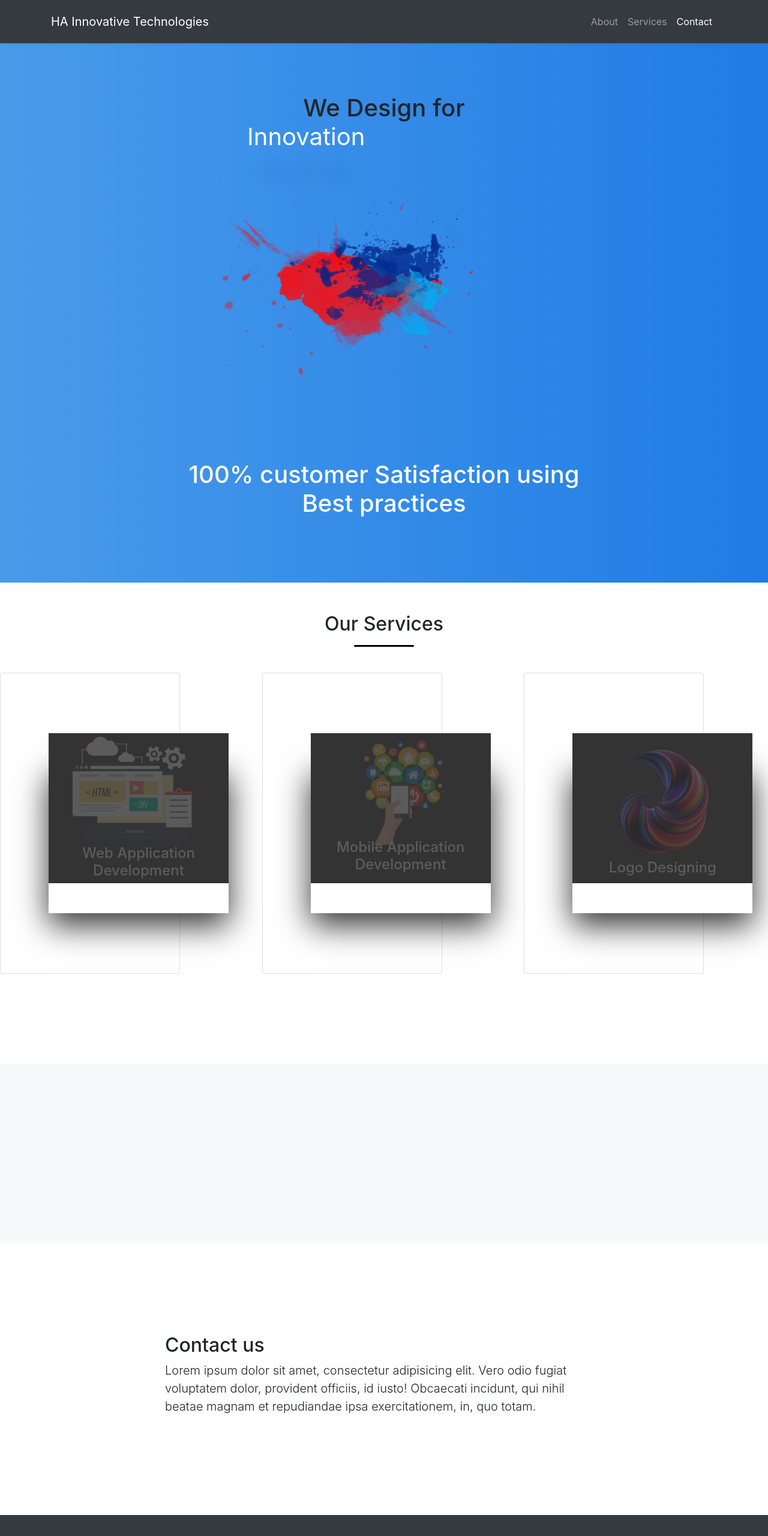
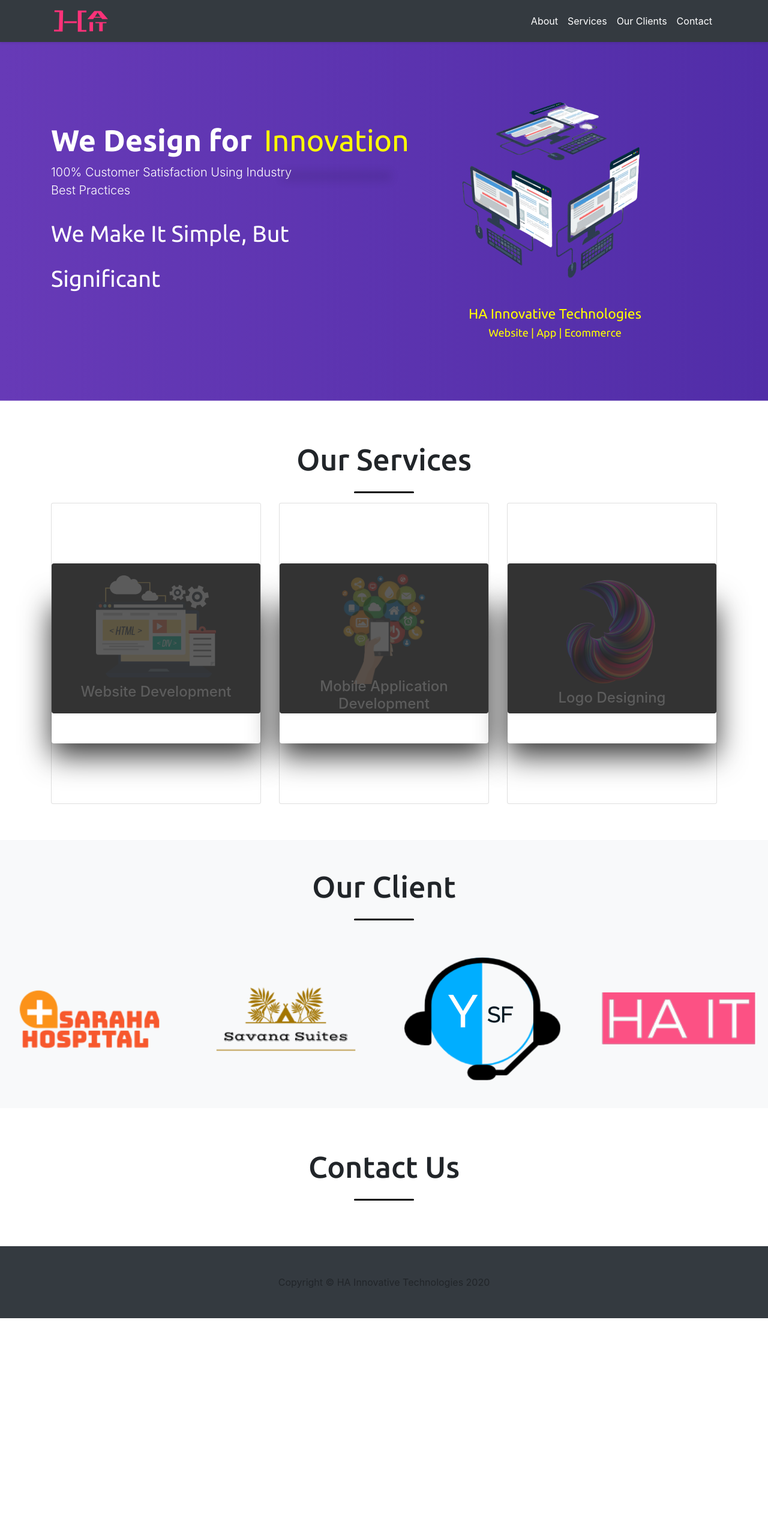
Before and after one commit to ansabsid/Basic-Puppeteer-, a website with bundled scripts: page HA Innovate/index.html in a window 1280 px wide. Shown: the top 2560 px of the page at 60% size. After the commit the page ends 2197 px from the top, so only its background shows below. Built offline with nearby package versions, Linux system fonts and the light colour scheme.

Commit message:
Add files via upload

```diff
--- a/HA Innovate/css/scrolling-nav.css
+++ b/HA Innovate/css/scrolling-nav.css
@@ -3,14 +3,16 @@
  * Copyright 2013-2020 Start Bootstrap
  * Licensed under MIT (https://github.com/StartBootstrap/startbootstrap-scrolling-nav/blob/master/LICENSE)
  */
-
-
+ #clients{
+    background-color: black;
+    height: 100vh;
+ }
 header {
   padding: 156px 0 100px;
 }
 
 section {
-  padding: 150px 0;
+  margin: 60px 0;
 }
 
 .bg-dark{
@@ -21,46 +23,105 @@ section {
 	    background: rgba(255, 255, 255, 0.98) !important;
 
 }
+.nav-basic{
+  color: white !important;
+}
 
 .nav-color.ncol{
 	color:black !important;
 }
 
 .masthead {
-  height: 100%;
+ /* height: 100vh;*/
   min-height: 500px;
-  background: linear-gradient(to right, rgba(73,155,234,1) 0%, rgba(32,124,229,1) 100%);
+background: linear-gradient(to right, #673ab7, #512da8);
   background-size: cover;
   background-position: center;
   background-repeat: no-repeat;
+   position: relative;
+    overflow: hidden;
 }
- .dropping-texts{
-    display: inline-block;
-    width:80px;
-    text-align: left;
-    height:45px;
-    padding-left: 5px;
+
+.overlay1 {
+    position: absolute;
+    top: 0;
+    z-index: 10;
+    width: 130px;
+    height: 2645px;
+    background: rgba(0,0,0,0.1);
+    transform: skew(143.25deg);
+    left: 300px;
+}
+@media only screen and (max-width: 767px) {
+.overlay1 {
+    position: absolute;
+    top: 0;
+    z-index: 10;
+    width: 130px;
+    height: 1325px;
+    background: rgba(0,0,0,0.1);
+    transform: skew(150.25deg);
+    left: 316px;
+}
+  }
+  @media only screen and (max-width: 350px){
+.overlay1 {
+    position: absolute;
+    top: 0;
+  z-index: 10;
+    width: 90px;
+    height: 501px;
+    background: rgba(0,0,0,0.1);
+    transform: skew(153.25deg);
+    left: 155px;
+}
+  }
+
+.c-margin1
+{
+  margin-top: 40px;
+}
+
+.f-size{
+  font-size: 50px;
+  color: white;
+}
+ @media only screen and (max-width: 550px){
+.f-size{
+  font-size: 25px !important;
+}
+.c-margin1
+{
+  margin-top: 60px;
+}
+.c-margin2{
+  margin-top: 30px;
+  }
+}
+
+.dropping-texts{
+    height:38px;
+    padding-left: 20px;
     vertical-align: 0px;
 }
-.dropping-texts > div{
+.dropping-texts > span{
 
-font-size: 50px;
 opacity:0;
 margin-left: 100px;
 position: absolute;
 font-weight: 300;
-box-shadow: 0px 60px 25px -20px rgba(0,0,0,0.1);
+box-shadow: 0px 60px 15px -30px rgba(0,0,0,0.1);
 }
-.dropping-texts > div:nth-child(1){
+.dropping-texts > span:nth-child(1){
     animation: roll 5s linear infinite 0s;
 }
-.dropping-texts > div:nth-child(2){
+.dropping-texts > span:nth-child(2){
     animation: roll 5s linear infinite  1s;
 }
-.dropping-texts > div:nth-child(3){
+.dropping-texts > span:nth-child(3){
     animation: roll 5s linear infinite 2s;
 }
-.dropping-texts > div:nth-child(4){
+.dropping-texts > span:nth-child(4){
     animation: roll 5s linear infinite 3s;
 }
 @keyframes roll{
@@ -110,8 +171,9 @@ box-shadow: 0px 60px 25px -20px rgba(0,0,0,0.1);
 }
 
 
+/*Ansab card changes*/
  .card{
-  padding-left: 80px;
+  /*margin-left: 20px;*/
   border: none;
     position: relative;
     cursor: pointer;
@@ -131,6 +193,7 @@ box-shadow: 0px 60px 25px -20px rgba(0,0,0,0.1);
     align-items: center;
     z-index: 1;
     transform: translateY(100px);
+    width:100%;
 }
 
  .card:hover .face.face1{
@@ -170,6 +233,7 @@ box-shadow: 0px 60px 25px -20px rgba(0,0,0,0.1);
 
     box-shadow: 0 20px 50px rgba(0, 0, 0, 0.8);
     transform: translateY(-100px);
+    width: 100%;
 }
 
  .card:hover .face.face2{
@@ -187,3 +251,38 @@ box-shadow: 0px 60px 25px -20px rgba(0,0,0,0.1);
     background: #333;
     color: #fff;
 }
+.slick-slide{
+    margin: 0 20px;
+    display: none;
+    float: left;
+    height: 100%;
+    min-height: 1px;
+
+}
+.slide img{
+    width:20%;
+    display: block;
+    float: left;
+}
+.slider{
+    position:relative;
+    display: block;
+    box-sizing: border-box;
+}
+.slick-list{
+    position: relative;
+    display: block;
+    overflow: hidden;
+    margin: 0;
+    padding: 0;
+}
+.slick-track{
+    position: relative;
+    top: 0;
+    left: 0;
+    display: block;
+
+}
+.slick-initialized .slide{
+    display: block;
+}
--- a/HA Innovate/index.html
+++ b/HA Innovate/index.html
@@ -9,36 +9,42 @@
   <meta name="author" content="">
 
   <title>HA Innovative Technologies</title>
-
+   <link rel="stylesheet" type="text/css" href="css/swiper.min.css">
   <!-- Bootstrap core CSS -->
   <link href="vendor/bootstrap/css/bootstrap.min.css" rel="stylesheet">
+  <link href="https://fonts.googleapis.com/css2?family=Ubuntu:wght@400;500;700&display=swap" rel="stylesheet">
+    <!-- CUSTOM STYLE CSS -->
+    <!-- GOOGLE FONT -->
+   <link href="https://fonts.googleapis.com/css2?family=Ubuntu:wght@500;700&display=swap" rel="stylesheet">
 
   <!-- Custom styles for this template -->
   <link href="css/scrolling-nav.css" rel="stylesheet">
-  <!--script Caurosel-->
 
-
+   <script src="https://ajax.googleapis.com/ajax/libs/jquery/3.5.1/jquery.min.js"></script>
 </head>
 
-<body id="page-top" >
+<body id="page-top">
 
   <!-- Navigation -->
-  <nav class="navbar navbar-expand-lg navbar-dark bg-dark fixed-top shadow-sm p-3 mb-5" id="mainNav">
+  <nav class="navbar navbar-expand-lg navbar-dark bg-dark fixed-top shadow-sm p-3 mb-5" id="mainNav" style="height: 70px">
     <div class="container">
-      <a class="navbar-brand js-scroll-trigger nav-color" href="#page-top">HA Innovative Technologies</a>
+      <a class="navbar-brand js-scroll-trigger nav-color" href="#page-top"><img src="images/hait1.png" height="70px" width="100px"></a>
       <button class="navbar-toggler" type="button" data-toggle="collapse" data-target="#navbarResponsive" aria-controls="navbarResponsive" aria-expanded="false" aria-label="Toggle navigation">
         <span class="navbar-toggler-icon"></span>
       </button>
       <div class="collapse navbar-collapse" id="navbarResponsive">
         <ul class="navbar-nav ml-auto">
           <li class="nav-item">
-            <a class="nav-link js-scroll-trigger nav-color" href="#about">About</a>
+            <a class="nav-link js-scroll-trigger nav-basic nav-color" href="#about">About</a>
           </li>
           <li class="nav-item">
-            <a class="nav-link js-scroll-trigger nav-color" href="#services">Services</a>
+            <a class="nav-link js-scroll-trigger nav-basic nav-color" href="#services">Services</a>
           </li>
           <li class="nav-item">
-            <a class="nav-link js-scroll-trigger nav-color" href="#contact">Contact</a>
+            <a class="nav-link js-scroll-trigger nav-basic nav-color" href="#clients">Our Clients</a>
+          </li>
+          <li class="nav-item">
+            <a class="nav-link js-scroll-trigger  nav-basic nav-color" href="#contact">Contact</a>
           </li>
         </ul>
       </div>
@@ -46,104 +52,148 @@
   </nav>
 
  <header class="masthead">
+  <div class="container">
+ <!--     <div class="overlay1"> </div>  <a href='https://pngtree.com/so/people'>people png from pngtree.com</a> <a href='https://pngtree.com/so/app'>app png from pngtree.com</a> -->
+    <div class="row ">
+      <div class="col-sm-12 col-md-5 col-lg-5 f-size c-margin1 ">
 
-   <div class="container">
-     <div class="row " ><h1 class="display-6 text-center col-lg-8 mx-auto" >We Design for<div class="dropping-texts col-lg-8 mx-auto " style="color:white;" >
-
-       <div><b>Innovation</b></div>
-       <div><b>Passion</b></div>
-       <div><b>Everyone!</b></div>
-         </div><img src="color1.png" style="margin-left: -100px;width:500px" > <h1 class="  display-6 text-center col-lg-8 mx-auto text-white" >100% customer Satisfaction using Best practices</h1></h1>
-
-   </div></div>
+      <!--  <h1 class="font-weight-light">Vertically Centered Masthead Content</h1>
+        <p class="lead">A great starter layout for a landing page</p>-->
 
 
+        <span class="font-weight-dark" style="font-family: 'Ubuntu', sans-serif;font-weight: 700">We Design for</span>
+        <span class="dropping-texts font-weight-bold " style="color:yellow;font-family: 'Ubuntu', sans-serif;" >
+
+       <span><b>Innovation</b></span>
+       <span><b>Passion</b></span>
+       <span><b>Everyone!</b></span>
+
+         </span>
+        <p class="lead">100% Customer Satisfaction Using Industry Best Practices</p>
+       <span class="font-weight-dark f-size" style="font-family: 'Ubuntu', sans-serif;font-weight: 400;font-size: 38px">We Make It Simple, But Significant</span>
 
 
+      </div>
+       <div class="col-md-1 col-lg-1"></div>
+       <div class="col-sm-12 col-md-6 col-lg-6 c-margin2 text-center"><img src="images/webdesign1.png" class="img-fluid mx-auto d-block"  alt="Responsive image">
+        <span  style="font-family: 'Ubuntu', sans-serif;font-size:23px;font-weight: 400;color:yellow">HA Innovative Technologies</span><br>
+         <span  style="font-family: 'Ubuntu', sans-serif;font-size:18px;font-weight: 400;color:yellow">Website | App | Ecommerce</span>
+    </div>
+  </div>
 </header>
 
-  <section id="about">
+  <section id="services">
+    <div class="container">
+      <div class="row">
+        <div class="col-12">
+         <span class="text-center mx-auto d-block" style="font-family: 'Ubuntu', sans-serif;font-size:50px;font-weight: 500;">Our Services
+         </span>
+          <hr class="rounded" style="border-top: 3px solid #000000;border-radius: 5px;width: 100px;">
+        </div>
+      </div>
+      <div class="row" >
+      <div class="col-sm-12 col-md-4 d-flex align-items-center justify-content-center"><div class="card" >
+            <div class="face face1 rounded">
+                <div class="content">
+                    <img src="images/webisteDevelopment.png" class="img-fluid mx-auto d-block">
+                    <h3>Website Development</h3>
+                </div>
+            </div>
+            <div class="face face2 rounded">
+                <div class="content text-center" >
+                   <span class="font-weight-dark f-size" style="font-family: 'Ubuntu', sans-serif;font-weight: 200;font-size: 20px;color: black"> We develop CMS Applications,E-commerce Applications and Custom Web Applications using Industry standard Tools.</span>
 
+                </div>
+            </div>
+        </div></div>
+        <div class="col-sm-12 col-md-4 d-flex align-items-center justify-content-center"><div class="card" >
+            <div class="face face1 rounded">
+                <div class="content text-center">
+                    <img src="images/Mobile.png" class="img-fluid mx-auto d-block">
+                    <h3 style="margin-top: -10px">Mobile Application Development</h3>
+                </div>
+            </div>
+            <div class="face face2 rounded">
+                <div class="content text-center">
+                    <span class="font-weight-dark f-size" style="font-family: 'Ubuntu', sans-serif;font-weight: 200;font-size: 20px;color: black"> We develop IOS Applications,Android Apps as well as Hybrid Ionic App,choose the one you are looking for!</span>
+
+                </div>
+            </div>
+        </div></div>
+       <div class="col-sm-12 col-md-4 d-flex align-items-center justify-content-center"><div class="card" >
+            <div class="face face1 rounded">
+                <div class="content text-center">
+                    <img src="images/logoDesigning.png" class="img-fluid mx-auto d-block">
+                    <h3>Logo Designing</h3>
+                </div>
+            </div>
+            <div class="face face2 rounded">
+                <div class="content text-center">
+                    <span class="font-weight-dark f-size" style="font-family: 'Ubuntu', sans-serif;font-weight: 200;font-size: 20px;color: black"> Creative members on our side ready to deliver the best logo designing experience. </span>
+
+                </div>
+            </div>
+        </div></div>
+      </div>
+    </div>
+  </section>
+
+  <section id="clients" class="bg-light" style="height: 100%;padding-top: 40px" >
 
       <div class="row">
-        <div class="col-lg-8  mx-auto">
-          <h2 class="text-center" style="margin-top: -100px">Our Services</h2>
+        <div class="col-12 ">
+         <span class="text-center mx-auto d-block" style="font-family: 'Ubuntu', sans-serif;font-size:50px;font-weight: 500;">Our Client
+         </span>
           <hr class="rounded" style="border-top: 3px solid #000000;border-radius: 5px;width: 100px;">
+        </div>
+      </div>
+      <div class="row">
+                <div class="col-sm col-md d-flex align-items-center justify-content-center">
+                  <img src="images/saraha.png" style="padding: 20px;width:300px;">
+                </div>
+                <div class="col-sm col-md d-flex align-items-center justify-content-center">
+                   <img src="images/savana.png" style="width:300px;padding: 20px">
+               </div>
+                <div class="col-sm  col-md d-flex align-items-center justify-content-center">
+                   <img src="images/final_logo.png" style="padding: 20px;width: 300px">
+               </div>
+                <div class="col-sm col-md d-flex align-items-center justify-content-center">
+                   <img src="images/logo1.png"style="width:300px;padding: 20px" >
+               </div>
 
 
       </div>
 
 
-     </div>
 
-      <div class="row  " >
-        <div class="col-md-4  mx-auto"><div class="card" style="width: 300px">
-            <div class="face face1">
-                <div class="content">
-                    <img src="htmlcssheader.png" style=" margin-left: 40px">
-                    <h3>Web Application Development</h3>
-                </div>
-            </div>
-            <div class="face face2">
-                <div class="content">
-                    <p>Lorem ipsum dolor sit amet consectetur adipisicing elit. Quas cum cumque minus iste veritatis provident at.</p>
 
         </div>
       </div>
-        </div></div>
-       <div class="col-md-4  mx-auto"><div class="card" style="width: 300px">
-            <div class="face face1">
-                <div class="content">
-                    <img src="Mobile.png" style=" margin-left: 60px;width: 190px;margin-top: -20px">
-                    <h3 style="margin-top: -10px">Mobile Application Development</h3>
-                </div>
-            </div>
-            <div class="face face2">
-                <div class="content">
-                    <p>Lorem ipsum dolor sit amet consectetur adipisicing elit. Quas cum cumque minus iste veritatis provident at.</p>
 
-                </div>
-            </div>
-        </div></div>
-       <div class="col-md-4 mx-auto"><div class="card" style="width: 300px">
-            <div class="face face1">
-                <div class="content">
-                    <img src="brushcard.png" style=" margin-left: 10px">
-                    <h3>Logo Designing</h3>
-                </div>
-            </div>
-            <div class="face face2">
-                <div class="content">
-                    <p>Lorem ipsum dolor sit amet consectetur adipisicing elit. Quas cum cumque minus iste veritatis provident at.</p>
 
-                </div>
-            </div>
-        </div></div>
-     </div>
 
-    </div>
 
-  </section>
-
-  <section id="services" class="bg-light">
 
   </section>
 
   <section id="contact">
-    <div class="container">
      <div class="row">
-        <div class="col-lg-8 mx-auto">
-          <h2>Contact us</h2>
-          <p class="lead">Lorem ipsum dolor sit amet, consectetur adipisicing elit. Vero odio fugiat voluptatem dolor, provident officiis, id iusto! Obcaecati incidunt, qui nihil beatae magnam et repudiandae ipsa exercitationem, in, quo totam.</p>
+        <div class="col-12">
+         <span class="text-center mx-auto d-block" style="font-family: 'Ubuntu', sans-serif;font-size:50px;font-weight: 500;">Contact Us
+         </span>
+          <hr class="rounded" style="border-top: 3px solid #000000;border-radius: 5px;width: 100px;">
+
+
+
         </div>
       </div>
-    </div>
+
   </section>
 
   <!-- Footer -->
   <footer class="py-5 bg-dark">
     <div class="container">
-      <p class="m-0 text-center text-white">Copyright &copy; Your Website 2020</p>
+      <p class="m-0 text-center text-black">Copyright &copy; HA Innovative Technologies 2020</p>
     </div>
     <!-- /.container -->
   </footer>
@@ -164,6 +214,7 @@
     });
 
   </script>
+
   <script type="text/javascript">
     $(window).scroll(function(){
       if($(this).scrollTop()>50)
@@ -179,6 +230,7 @@
   </script>
 
 
+
   </body>
 
 </html>
```
Also changed, not shown: HA Innovate/css/swiper.min.css (added), HA Innovate/images/color1.png (added), HA Innovate/images/final_logo.png (added), HA Innovate/images/hait.png (added), HA Innovate/images/hait1.png (added), HA Innovate/images/logo.jpg (added), HA Innovate/images/logo1.png (added), HA Innovate/images/logoDesigning.png (added), HA Innovate/images/mobile.png (added), HA Innovate/images/saraha.png (added), HA Innovate/images/savana.png (added), HA Innovate/images/webdesign.png (added), HA Innovate/images/webdesign1.png (added), HA Innovate/images/webisteDevelopment.png (added), 3 more files, 1 other file. Lines whose indentation alone changed are shown as unchanged.
